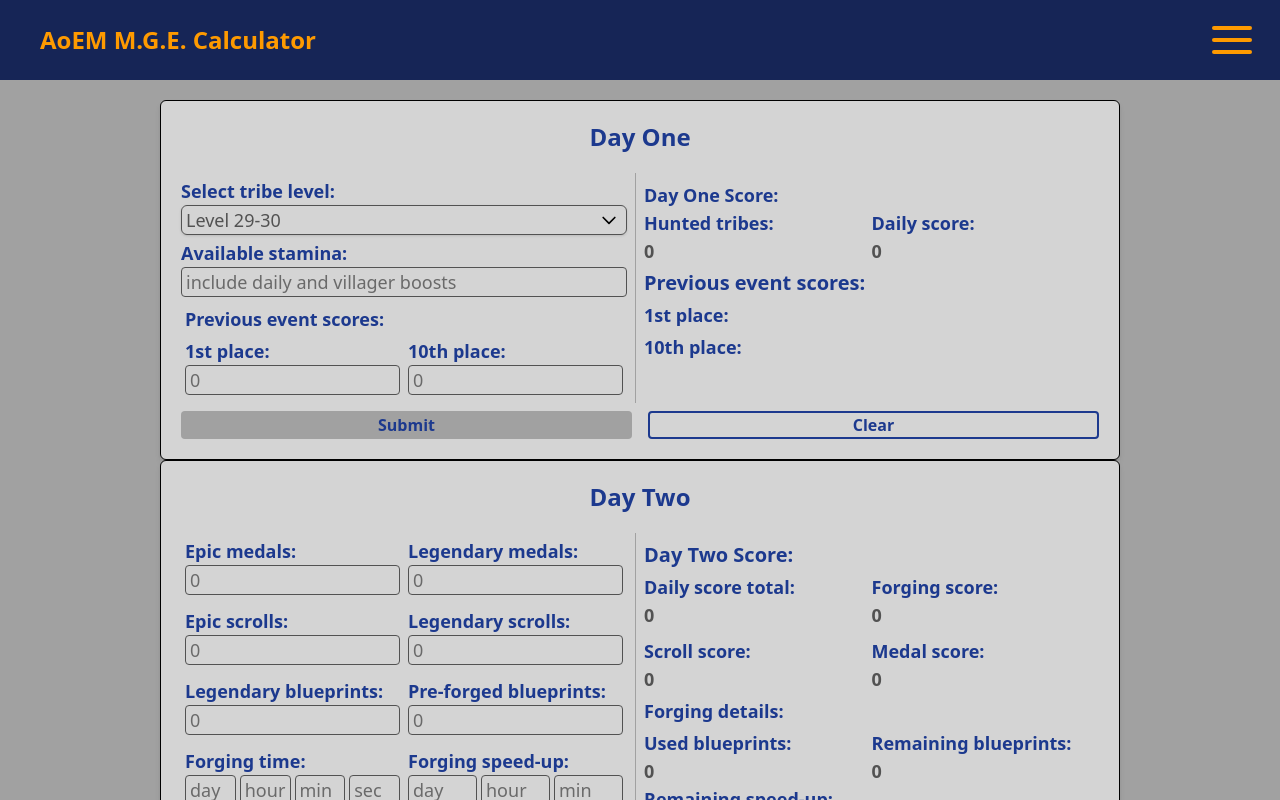
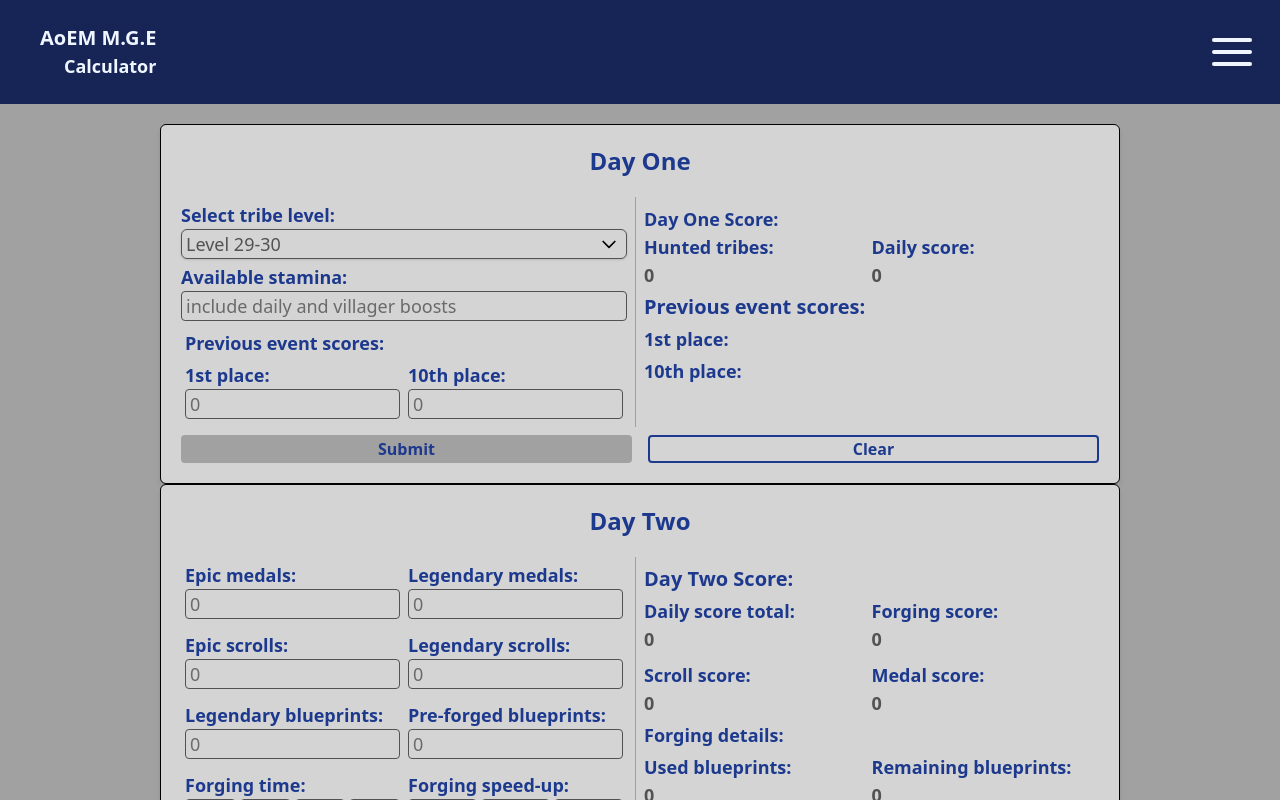
Before and after one commit to haggqvist459/AOEM_MGE, a React (Vite) app: page / in a window 1280 px wide. Shown: the top 800 px of the page. Built offline with nearby package versions, Linux system fonts and the light colour scheme.

Commit message:
bit of work on the other pages

```diff
--- a/src/components/DayContainer.jsx
+++ b/src/components/DayContainer.jsx
@@ -1,8 +1,8 @@
 import React from 'react'
 
-const DayContainer = ({ children }) => {
+const DayContainer = ({ children, className }) => {
   return (
-    <section className='container bg-neutral-300 mx-auto lg:w-3/4 w-11/12 pt-5 border shadow-md rounded-md'>
+    <section className={`container bg-neutral-300 mx-auto lg:w-3/4 w-11/12 pt-5 border shadow-md rounded-md ${className}`}>
       <div className='px-5'>
         {children}
       </div>
--- a/src/components/Footer.jsx
+++ b/src/components/Footer.jsx
@@ -2,8 +2,8 @@ import React from 'react'
 
 const Footer = () => {
   return (
-    <footer className='bg-neutral-600 flex justify-center items-center h-10 py-5'>
-      <a href="https://github.com/haggqvist459/" target='_blank' className='underline text-s'>Code on GitHub</a>
+    <footer className='bg-blue-950 flex justify-center items-center h-10 py-5'>
+      <a href="https://github.com/haggqvist459/" target='_blank' className='underline text-s text-blue-50'>Code on GitHub</a>
     </footer>
   )
 }
--- a/src/components/NavBar.jsx
+++ b/src/components/NavBar.jsx
@@ -12,9 +12,10 @@ const NavBar = () => {
         <nav className='bg-blue-950'>
             <div className='flex flex-row items-center justify-between mx-auto max-w-full px-5 py-3 sm:px-3 md:px-7'>
                 <NavLink
-                    className='px-3 py-3 text-amber-500 hover:text-gray-700 font-bold text-2xl'
+                    className='px-3 py-3 text-blue-50 hover:text-white font-bold'
                     to={ROUTES.HOME}>
-                    AoEM M.G.E. Calculator
+                    <p className='text-lg md:text-xl m-0'>AoEM M.G.E </p>
+                    <p className='text-sm md:text-lg m-0 text-right'>Calculator</p>
                 </NavLink>
                 <NavButton isExpanded={isExpanded} onClick={() => setIsExpanded(!isExpanded)} />
             </div>
--- a/src/components/NavButton.jsx
+++ b/src/components/NavButton.jsx
@@ -1,20 +1,21 @@
 import React from 'react'
 
 const NavButton = ({ isExpanded, onClick }) => {
+
     return (
         <div className='w-10 flex flex-col items-center justify-between gap-2 ' onClick={onClick}>
 
-            <div className={`w-full h-1 bg-amber-500 rounded-sm transition-all duration-300 ease-in-out
+            <div className={`w-full h-1 bg-blue-50 rounded-sm transition-all duration-500 ease-in-out
                 ${isExpanded ? "-rotate-[33deg] scale-110 origin-right " : "rotate-0 origin-right"}`}>
             </div>
 
 
-            <div className={`w-full h-1 bg-amber-500 rounded-sm transition-all duration-300 ease-in-out
+            <div className={`w-full h-1 bg-blue-50 rounded-sm transition-all duration-500 ease-in-out
                 ${isExpanded ? "opacity-0" : "opacity-100"}`}>
             </div>
 
 
-            <div className={`w-full h-1 bg-amber-500 rounded-sm transition-all duration-300 ease-in-out
+            <div className={`w-full h-1 bg-blue-50 rounded-sm transition-all duration-500 ease-in-out
                 ${isExpanded ? "rotate-[33deg] scale-110  origin-right " : "rotate-0 origin-right"}`}>
             </div>
 
@@ -23,3 +24,31 @@ const NavButton = ({ isExpanded, onClick }) => {
 }
 
 export default NavButton
+
+// second implementation
+// return (
+//     <div
+//         className="w-10 h-10 flex items-center justify-center relative cursor-pointer"
+//         onClick={onClick}
+//     >
+//         {/* Top Bar */}
+//         <div className={`absolute w-full h-1 bg-blue-50 rounded-sm transition-all duration-300 ease-in-out
+//             ${isExpanded ? "opacity-0" : "top-[12%]"}`}>
+//         </div>
+
+//         {/* Middle Bar 1 (Rotates to form X) */}
+//         <div className={`absolute w-full h-1 bg-blue-50 rounded-sm transition-all duration-300 ease-in-out
+//             ${isExpanded ? "rotate-45" : "top-[50%] -translate-y-1/2"}`}>
+//         </div>
+
+//         {/* Middle Bar 2 (Rotates to form X, overlaps Middle Bar 1) */}
+//         <div className={`absolute w-full h-1 bg-blue-50 rounded-sm transition-all duration-300 ease-in-out
+//             ${isExpanded ? "-rotate-45" : "top-[50%] -translate-y-1/2"}`}>
+//         </div>
+
+//         {/* Bottom Bar */}
+//         <div className={`absolute w-full h-1 bg-blue-50 rounded-sm transition-all duration-300 ease-in-out
+//             ${isExpanded ? "opacity-0" : "bottom-[12%]"}`}>
+//         </div>
+//     </div>
+// );
--- a/src/components/NavMenu.jsx
+++ b/src/components/NavMenu.jsx
@@ -8,20 +8,20 @@ const NavMenu = ({ isExpanded }) => {
 
 
     const linkClass = ({ isActive }) => isActive
-        ? 'text-amber-500 underline decoration-2 hover:text-white' //active link classes
+        ? 'text-blue-50 underline decoration-2 hover:text-white' //active link classes
         : '' //inactive` link classes
 
 
     const menuItems = Object.values(NAVBAR_OPTIONS).map(({ route, id, text }) => (
         <NavLink to={route} key={id} className={linkClass}>
-            <FormSubHeader title={text} weight={'font-medium'} size={'text-lg lg:text-xl'} text={'text-amber-500 hover:text-white'} />
+            <FormSubHeader title={text} weight={'font-medium'} size={'text-lg lg:text-xl'} text={'text-blue-50 hover:text-white'} />
         </NavLink>
     ))
 
 
     return (
-        <div className='overflow-hidden transition-all duration-300 ease-in-out' style={{ height: isExpanded ? '36px' : '0px' }}>
-            <div className={`px-10 md:px-72 lg:px-96 flex flex-row justify-between transition-transform duration-300 ease-in-out
+        <div className='overflow-hidden transition-all duration-500 ease-in-out' style={{ height: isExpanded ? '36px' : '0px' }}>
+            <div className={`px-10 md:px-64 lg:px-96 gap-2 flex flex-row justify-between transition-transform duration-[600ms] ease-in-out
             ${isExpanded ? "translate-y-0 " : "-translate-y-full "}`}>
                 {menuItems}
             </div>
--- a/src/pages/AboutPage.jsx
+++ b/src/pages/AboutPage.jsx
@@ -1,8 +1,12 @@
 import React from 'react'
+import { DayContainer, FormHeader } from '../components'
+
 
 const AboutPage = () => {
   return (
-    <div>AboutPage</div>
+   <DayContainer>
+    <FormHeader title={'<aboutTitle>'}/>
+   </DayContainer>
   )
 }
 
--- a/src/pages/AdminPage.jsx
+++ b/src/pages/AdminPage.jsx
@@ -1,8 +1,31 @@
 import React from 'react'
+import { deleteData, exportLocalStorageToFile, importLocalStorageFromFile } from '../utils'
+import { DayContainer, FormHeader, FormSubHeader } from '../components'
 
 const AdminPage = () => {
   return (
-    <div>AdminPage</div>
+    <DayContainer className={'text-center'}>
+      <FormHeader title={'Admin Stuff!'} />
+      <div className='grid grid-cols-1 md:grid-cols-2 space-x-2'>
+        <div className='flex flex-col items-center mb-5 pb-3 border-b border-neutral-400'>
+          <FormSubHeader size='text-lg lg:text-xl' title={'Export data'} />
+          <p>To transfer all the data from one device to another, export it into a .txt file first. </p>
+          {/* Export stuff */}
+        </div>
+        <div className='flex flex-col items-center mb-5 pb-3 border-b border-neutral-400'>
+          {/* Import stuff */}
+          <FormSubHeader size='text-lg lg:text-xl' title={'Import data'} />
+          <p>If you have a .txt file exported from this page, from another device, import it here.</p>
+        </div>
+      </div>
+      <div className='mx-auto md:px-32'>
+        {/* Import stuff */}
+        <div className='flex flex-col items-center border-b border-neutral-400 mb-5 pb-3'>
+          <FormSubHeader size='text-lg lg:text-xl' title={'Delete data'} />
+          <p>If you want to clear the browser, click here. This will delete data from every single day, and all the total score data.</p>
+        </div>
+      </div>
+    </DayContainer>
   )
 }
 
--- a/src/pages/TotalScorePage.jsx
+++ b/src/pages/TotalScorePage.jsx
@@ -1,8 +1,11 @@
 import React from 'react'
+import { DayContainer, FormHeader } from '../components'
 
 const TotalScorePage = () => {
   return (
-    <div>TotalScorePage</div>
+    <DayContainer>
+      <FormHeader title={'Total Score:'}/>
+    </DayContainer>
   )
 }
 
--- a/src/utils/localStorage.js
+++ b/src/utils/localStorage.js
@@ -25,6 +25,19 @@ export const saveData = (data) => {
         localStorage.setItem(LOCALSTORAGE_KEY, serializedData);
 
     } catch (err) {
-        console.log(err);
+        console.log("localStorage saveData error: ", err);
     }
 }
+
+
+export const deleteData = () => {
+    // delete everything in localstorage.
+    // console.log("deleteData start");
+
+    try {
+        console.log("deleteData triggered, all gone.")
+        // localStorage.clear()
+    } catch (err) {
+        console.log("localStorage saveData error: ", err)
+    }
+}
```
Also changed, not shown: src/utils/index.js (+4 -3 lines).
